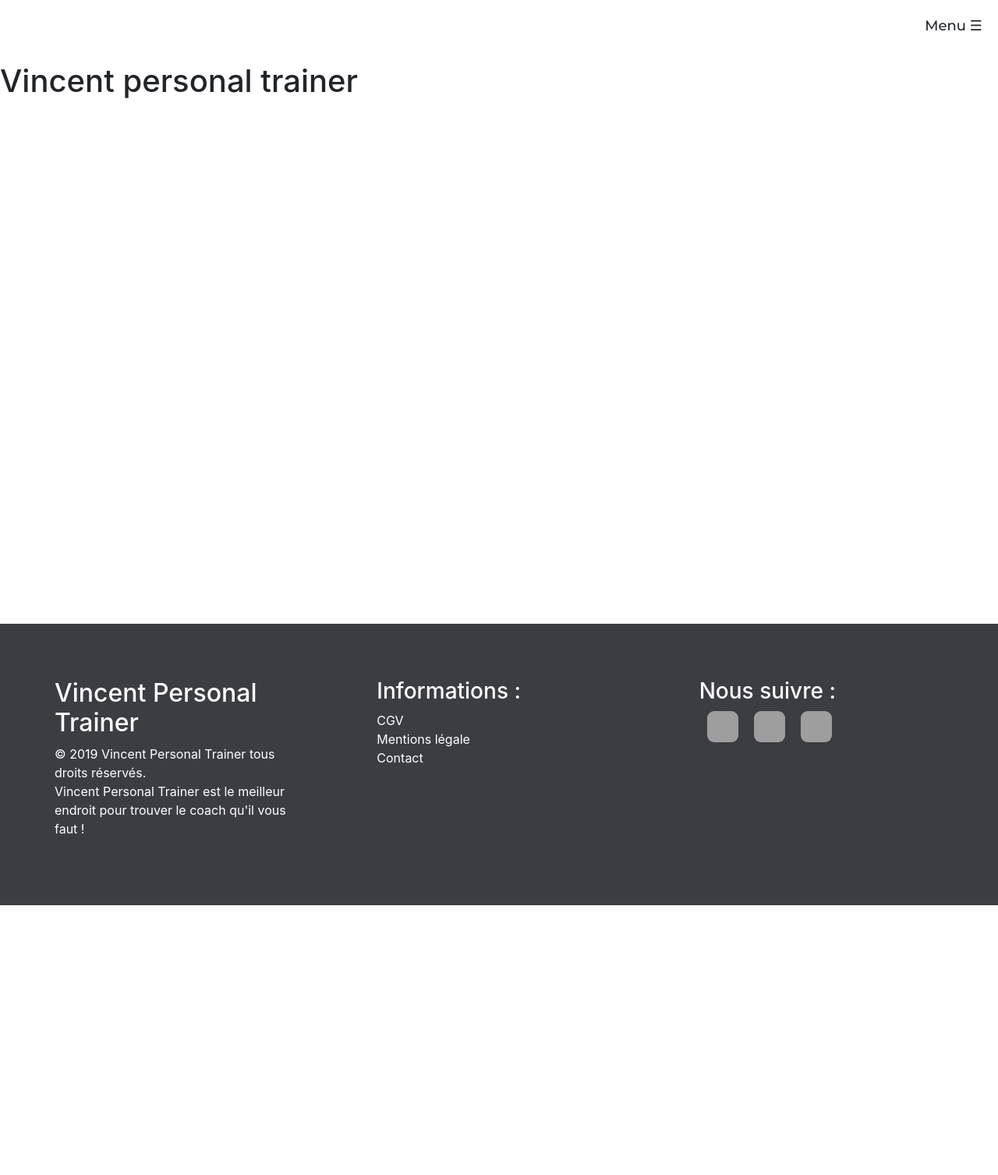
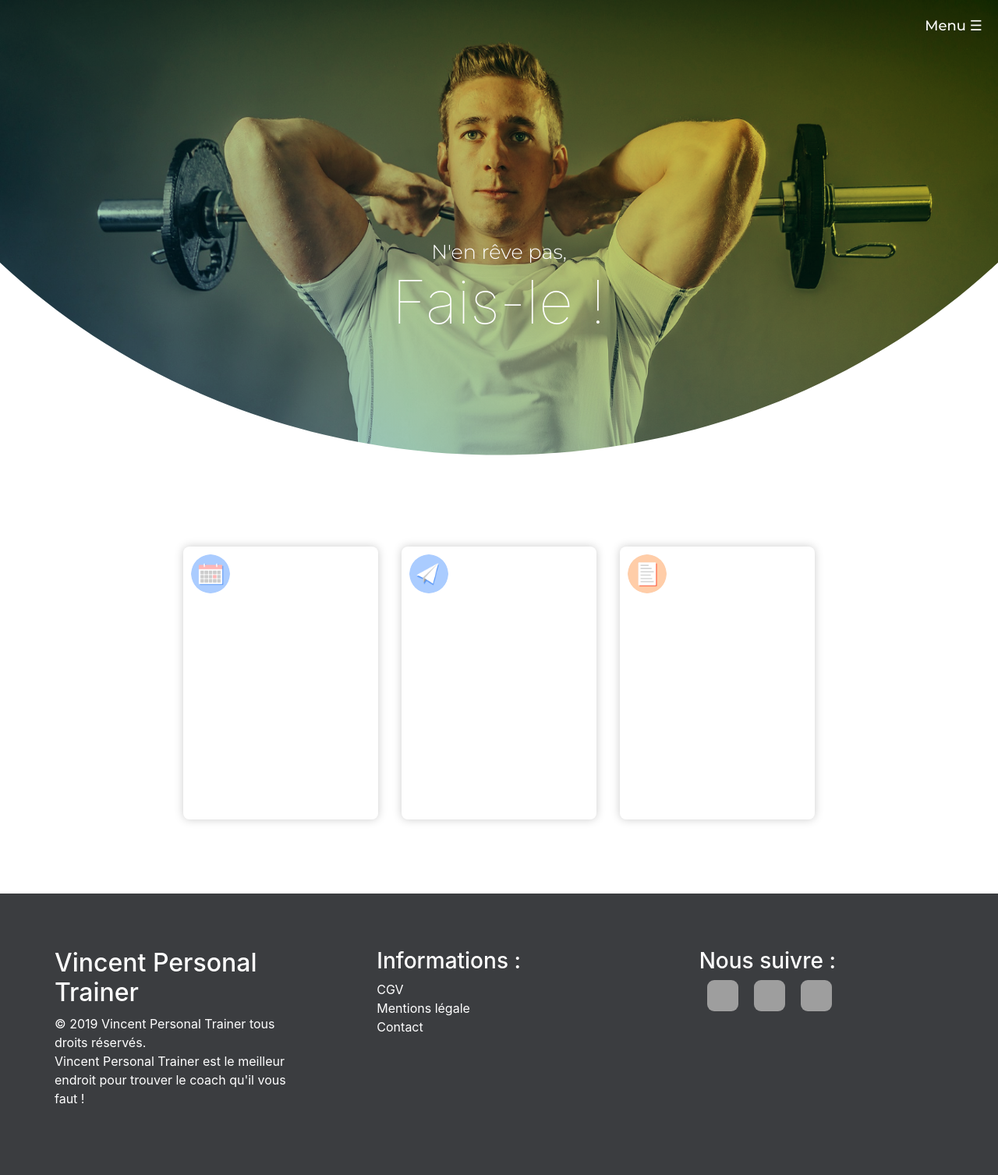
Before and after one commit to CyrilRabia91/VincentTrainer, a Symfony app: template templates/Front/home.html.twig in a window 1280 px wide. Shown: the whole page at 78% size. Before the commit the page ends 1161 px from the top, so only its background shows below. Run offline with Twig, Linux system fonts and the light colour scheme; the template is opened without the code that fills it, so the values that code supplies are empty; some libraries are stand-ins or nearby versions; grey boxes are pictures that could not be loaded.

Commit message:
Update design

```diff
--- a/assets/scss/_general.scss
+++ b/assets/scss/_general.scss
@@ -31,7 +31,7 @@ main{
 }
 
 body{
-  font-family: Montserrat;
+  font-family:Montserrat;
   //background-color: #DBC5AD !important;
 }
 
@@ -62,16 +62,17 @@ body{
 
 .btn-effect {
   margin: 10px;
-  padding: 10px 25px;
+  padding: 7px 25px;
   text-align: center;
   transition: 0.5s;
   background-size: 200% auto;
   color: white;
   height: 50px;
   cursor: pointer;
-  font-weight: bold;
-  box-shadow: 0 0 20px #eee;
+  font-weight: 200;
+  //box-shadow: 0 0 20px #eee;
   border-radius: 10px;
+  font-size: 20px;
   width: 250px;
   &:hover {
     background-position: right center; /* change the direction of the change here */
--- a/assets/scss/_header.scss
+++ b/assets/scss/_header.scss
@@ -4,6 +4,7 @@
   top: -4px;
   font-family: Montserrat;
   cursor: pointer;
+  color: white;
 }
 
 .closebtn{
@@ -33,19 +34,16 @@
   }
   a{
     text-decoration: none;
-    font-weight: normal;
-    color: #000;
-    &:hover{
-      border-bottom:6px solid #DBC5AD;
-    }
+    color: white;
   }
 
   .item-nav-bar{
     min-width: 100px;
     height: 29px;
-    font-size: 16px;
-    font-weight: 400;
+    font-size: 20px;
+    font-weight: 300;
     padding: 23px 25px;
+    line-height: 17px;
     margin: 0 5px;
     text-align: center;
   }
--- /dev/null
+++ b/assets/scss/_home.scss
@@ -0,0 +1,114 @@
+*, *:before, *:after {
+  margin: 0;
+  padding: 0;
+  box-sizing: border-box;
+}
+
+html, body {
+  width: 100%;
+  height: 100%;
+  font-family: 'Roboto', sans-serif;
+}
+
+.intro {
+  position: relative;
+  height: auto;
+  transform: translateZ(0);
+  background-image: linear-gradient(35deg,#8DD9FF,#FFD800);
+}
+
+img {
+  position: relative;
+  display: block;
+  width: 100%;
+  height: auto;
+  z-index: 1;
+  mix-blend-mode: multiply;
+}
+
+
+.intro .caption {
+  position: absolute;
+  bottom: 25%;
+  left: 0;
+  width: 100%;
+  text-align: center;
+  z-index: 3;
+  margin: 20px 0 0 0 ;
+  color: white;
+
+  .text-on-h1{
+    font-size: 2vw;
+    font-weight: 200;
+    font-family: Montserrat;
+    margin: 0;
+  }
+
+  h1 {
+    display: inline-block;
+    width: 70%;
+    font-size: 6vw;
+    font-weight: 100;
+  }
+}
+
+.intro .overlay {
+  position: absolute;
+  bottom: -2px;
+  left: 0;
+  width: 100%;
+  height: 100%;
+  z-index: 2;
+  pointer-events: none;
+
+  svg {
+    position: absolute;
+    top: 0;
+    left: 0;
+    width: 100%;
+    height: 100%;
+  }
+}
+
+.copy {
+  width: 100%;
+  max-width: 60rem;
+  height: 200%;
+  margin: 0 auto;
+  padding: 10vw 5vw 0 5vw;
+  color: black;//mix(black, $blue, 50%);
+  font-weight: 300;
+
+  p {margin-bottom: 1.5rem;}
+}
+
+.copy .teaser {
+  font-size: 1.6rem;
+  text-align: center;
+}
+
+#first-section{
+  padding: 80px 0;
+  .container{
+    display: flex;
+    justify-content: center;
+    max-width: 1180px;
+    padding: 0 20px;
+    margin: 0 auto;
+
+    .item{
+      width: 250px;
+      height: 350px;
+      margin: 15px;
+      border-radius: 8px;
+      padding: 10px;
+      box-shadow:  0 0 12px #ccc;
+      img{
+        width: 50px;
+        height: 50px;
+        border-radius: 2rem;
+
+      }
+    }
+  }
+}
--- a/templates/Front/header.html.twig
+++ b/templates/Front/header.html.twig
@@ -3,18 +3,18 @@
         {#<img src="{{ asset('images/logoIAC-land.png') }}" alt="Immovable Cy.Agents">#}
     </div>
     <div class="header">
-        <a href="#">
+        <a href="#" class="change_color">
             <div class="item-nav-bar">
                 Accueil
             </div>
         </a>
-        <a href="#">
+        <a href="#" class="change_color">
             <div class="item-nav-bar">
                 Contact
             </div>
         </a>
         {% if app.user %}
-            <a href="#">
+            <a href="#" class="change_color">
                 <div class="item-nav-bar">
                     {{ app.user.mail }}
                 </div>
@@ -25,18 +25,16 @@
                 </div>
             </a>
         {% else %}
-            <a href="{{ path('subscribe') }}">
+            <a href="{{ path('subscribe') }}" class="change_color">
                 <div class="item-nav-bar">
                     S'inscrire
                 </div>
             </a>
             <a class="no_underline" href="{{ path('app_login') }}">
-                <div class="item-nav-bar-button">
-                    Se connecter
-                </div>
+                <div class="btn-effect btn-effect-color">Se connecter</div>
             </a>
         {% endif %}
-        <div class="btn-effect btn-effect-color">Se connecter</div>
+
     </div>
 </div>
 
--- a/templates/Front/home.html.twig
+++ b/templates/Front/home.html.twig
@@ -4,11 +4,77 @@
 
 
 {% block body %}
-    <main id="home">
-        <h1>Vincent personal trainer</h1>
-    </main>
+
+        <figure class="intro">
+            {#<img src="https://s3-us-west-2.amazonaws.com/s.cdpn.io/46992/diver2.jpg" alt=""/>#}
+            <img src="{{ asset('images/weight-lifting-man.jpg') }}" alt="Homme qui fait de sport"/>
+            <figcaption class="caption">
+                <p class="text-on-h1">N'en rêve pas,</p>
+                <h1>Fais-le !</h1>
+            </figcaption>
+            <span class="overlay">
+                <svg version="1.1" id="circle" xmlns="http://www.w3.org/2000/svg" xmlns:xlink="http://www.w3.org/1999/xlink" x="0px"
+                     y="0px"
+                     viewBox="0 0 500 250" enable-background="new 0 0 500 250" xml:space="preserve" PreserveAspectRatio="none">
+                <path fill="#FFFFFF"
+                      d="M250,246.5c-97.85,0-186.344-40.044-250-104.633V250h500V141.867C436.344,206.456,347.85,246.5,250,246.5z"/>
+                </svg>
+            </span>
+        </figure>
+        <section id="first-section">
+            <div class="container">
+                <div class="item">
+                    <img src="{{ asset('images/calendar-icon.png') }}" alt="Icon">
+                    <h2></h2>
+                    <p></p>
+                    <a href="#"></a>
+                </div>
+                <div class="item">
+                    <img src="{{ asset('images/messenger-icon.png') }}" alt="Icon">
+                    <h2></h2>
+                    <p></p>
+                    <a href="#"></a>
+                </div>
+                <div class="item">
+                    <img src="{{ asset('images/programme-icon.png') }}" alt="Icon">
+                    <h2></h2>
+                    <p></p>
+                    <a href="#"></a>
+                </div>
+
+            </div>
+        </section>
 {% endblock %}
 
 {% block script %}
+    <script>
+        function inViewport($el) {
+            var H = $(window).height(),
+                r = $el[0].getBoundingClientRect(), t=r.top, b=r.bottom;
+            return Math.max(0, t>0? H-t : (b<H?b:H));
+        }
 
+        $(window).on("scroll resize", function(){
+            var window_offset = inViewport($('.intro'));
+            $(".overlay").height(window_offset);
+            $(".caption").css("bottom", (window_offset / 4) );
+            if ((window_offset / 4) == 0 ){
+                $( ".change_color" ).each(function( ) {
+                    $(this).css('color','black');
+                });
+                $('.text-menu').css('color','black');
+                $('#menu').css({
+                    'background-color':'white',
+                    'box-shadow':' 0 0 12px #ccc'
+                })
+            }
+            else{
+                $( ".change_color" ).each(function( ) {
+                    $(this).removeAttr('style');
+                });
+                $('#menu').removeAttr('style');
+                $('.text-menu').removeAttr('style');
+            }
+        });
+    </script>
 {% endblock %}
```
Also changed, not shown: src/Controller/FrontController.php (+4 -4 lines), public/css/style.min.css, public/images/calendar-icon.png (added), public/images/credit-card-icon.png (added), public/images/messenger-icon.png (added), public/images/programme-icon.png (added), public/images/weight-lifting-man.jpg (added).
